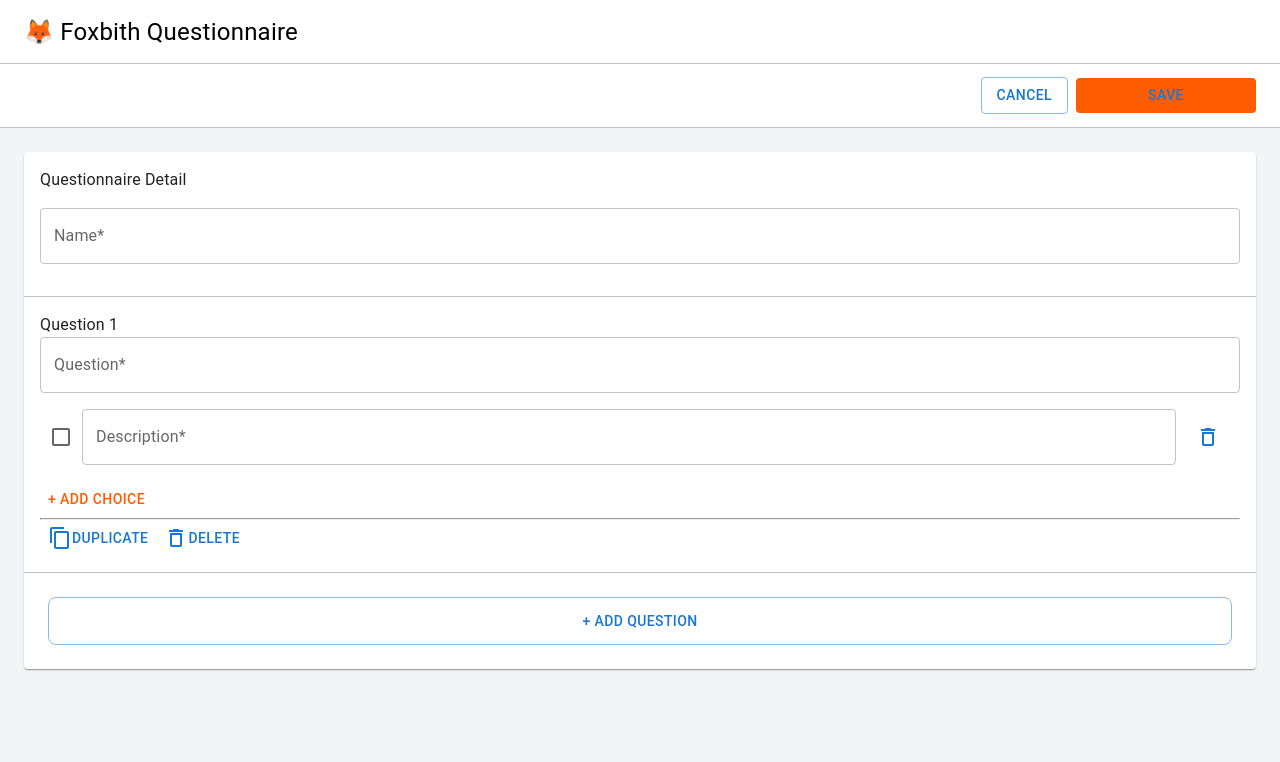
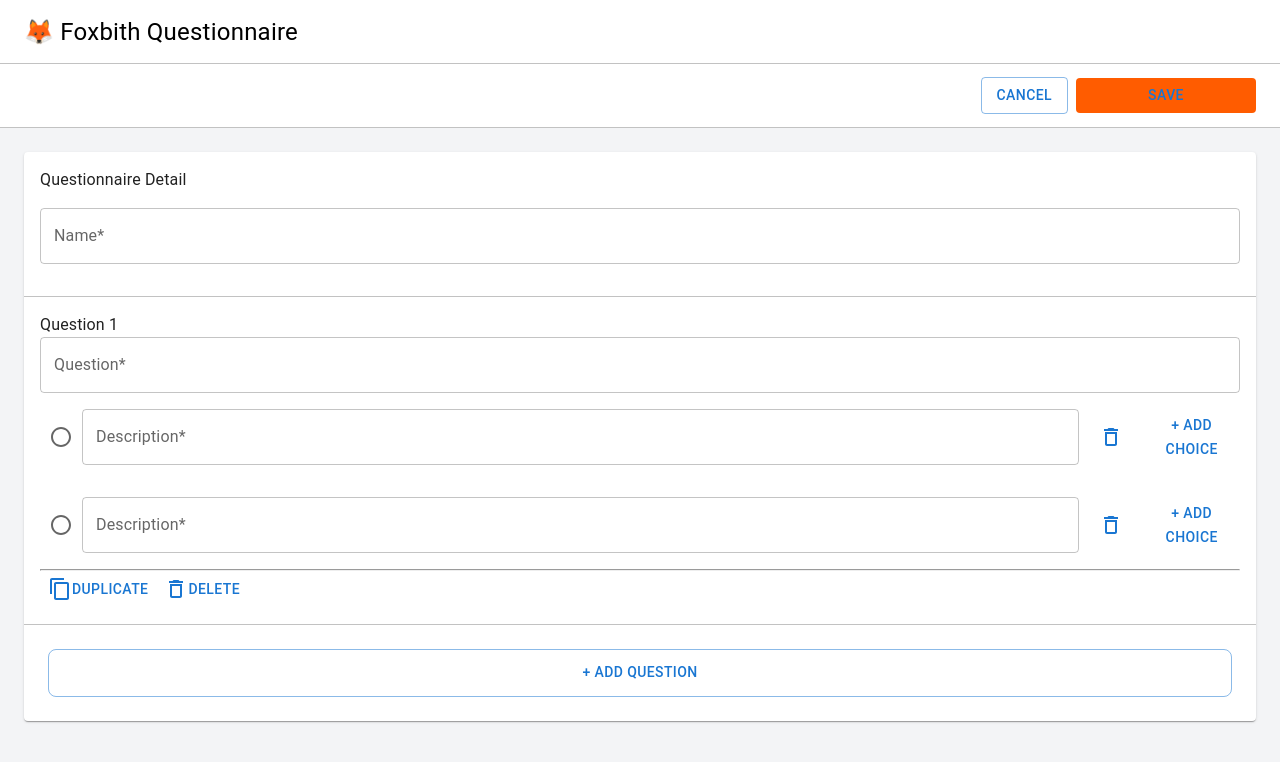
Before and after one commit to Pondws/Questionaire-Form, a Next.js app: page / in a window 1280 px wide. Shown: the top 762 px of the page. Built offline with nearby package versions, Linux system fonts and the light colour scheme.

Commit message:
add_question_delete

```diff
--- a/src/components/Form.tsx
+++ b/src/components/Form.tsx
@@ -1,10 +1,10 @@
-import React, { useState, ChangeEvent } from 'react'
+import React, { useEffect, useState } from 'react'
 import {
   Box,
   Button,
   CardActions,
   TextField,
-    Checkbox,
+  Radio,
   AppBar,
   Toolbar,
   CardContent,
@@ -15,59 +15,112 @@ import {
 import DeleteOutlineIcon from '@mui/icons-material/DeleteOutline';
 import ContentCopyIcon from '@mui/icons-material/ContentCopy';
 
+interface FormDataProp {
+  name: string,
+  questions: QuestionProp[]
+}
+interface ChoicesProp {
+  choiceId: number,
+  checked?: boolean,
+  description: string
+}
+interface QuestionProp {
+  questionId: number,
+  title: string,
+  choices: ChoicesProp[]
+}
+
 export default function Form() {
-    const [form, setForm] = useState<any>([
+  const [formData, setFormData] = useState(
     {
-            // id: "",
       name: "",
       questions: [
         {
-                    // questionId: '',
+          questionId: 1,
           title: "",
-                    choice: [
+          choices: [
             {
-                            // choiceId: "",
+              choiceId: 1,
               checked: false,
-                            description: ""
+              description: "",
+            },
+            {
+              choiceId: 2,
+              checked: false,
+              description: "",
             },
           ]
         }
       ]
     }
-    ])
+  )
 
-    // const [question, setQuestion] = useState<any>([])
+  // const handleNameChange = (e: React.ChangeEvent<HTMLTextAreaElement | HTMLInputElement>) => {
+  //     setFormData({
+  //         name: e.target.value
+  //     })
+  // };
 
-    // const addData = () => {
-    //     const data = {
-    //         name: "",
-    //         question: [
-    //             {
-    //                 title: "",
-    //                 choice: [
-    //                     {
-    //                         checked: false,
-    //                         description: ""
-    //                     },
-    //                 ]
-    //             }
-    //         ]
-    //     }
-    //     setQuestion((prevQuestion) => [...prevQuestion, data]);
+  const handleAddQuestion = () => {
+    setFormData((prev) => {
+      const prevData = [...prev.questions]
+      const questionId = prevData.at(-1)
+      prevData.push({
+        questionId: questionId.questionId + 1,
+        title: "",
+        choices: [
+          {
+            choiceId: 1,
+            checked: false,
+            description: "",
+          },
+        ]
+      })
+      return {
+        ...prev,
+        questions: prevData
+      }
+    })
+  };
+
+  const handleDeleteQuesiton = (questionId: number) => {
+    for (let i = 0; i < formData.questions.length; i++) {
+      if (formData.questions[i].questionId === questionId) {
+        formData.questions.splice(i, 1);
+        break;
+      }
+    }
+    setFormData({ ...formData });
+  }
+
+  // const handleAddChoice = (choiceId: number) => {
+  //   setFormData(prevForm => )
   // }
 
-    const handleSubmit = () => {
-        console.log(form)
+  // const handleDeleteChoice = (choiceId: number) => {
+  //   for (let i = 0; i < formData.questions.length; i++) {
+  //     if (formData.questions[i].choices.choiceId === choiceId) {
+  //       formData.questions.splice(i, 1);
+  //       break;
+  //     }
+  //   }
+  //   setFormData({ ...formData });
+  // }
+
+  const handleSubmit = (e: any) => {
+    e.preventDefault()
+    console.log(formData)
   }
 
   return (
     <Box>
+      {/* <form onSubmit={handleSubmit}> */}
       <AppBar position="static"
         sx={{
           boxShadow: "none",
-
         }}
       >
+
         <Toolbar
           sx={{
             backgroundColor: "#fff",
@@ -84,8 +137,8 @@ export default function Form() {
               width: 180,
               border: "none"
             }}
+            type='submit'
             onClick={handleSubmit}
-                        type='submit'
           >
             SAVE
           </Button>
@@ -106,37 +159,34 @@ export default function Form() {
             sx={{
               my: 2
             }}
-                        name='name'
-                        value={form.name}
-                        onChange={e => setForm({ ...form, name: e.target.value })}
+
           />
         </CardContent>
 
+        {formData.questions.map((question, index) => (
           <CardContent
-                    sx={{
-                        borderBottom: "1px solid #c2c2c2",
-                    }}
+            key={question.questionId}
           >
-                    <Typography>Question 1</Typography>
+            <Typography>Question {index + 1}</Typography>
             <TextField
               label="Question*"
               variant="outlined"
               fullWidth
-                        onChange={e => setForm({
-                            ...form,
-                            questions: [
-                                { title: e.target.value }
-                            ]
-                        })}
+              name='question'
             />
 
-
+            {question.choices.map((choice, index) => (
               <Box
+                key={choice.choiceId}
                 sx={{
                   display: "flex",
                 }}
               >
-                        <Checkbox />
+                <Radio
+                  value="a"
+                  name="radio-buttons"
+                  inputProps={{ 'aria-label': 'A' }}
+                />
 
                 <Box
                   sx={{
@@ -147,39 +197,27 @@ export default function Form() {
                     label="Description*"
                     variant="outlined"
                     fullWidth
+                    name='description'
                     sx={{
                       my: 2
                     }}
-                                onChange={e =>
-                                    setForm({
-                                        ...form,
-                                        questions: [
-                                            {
-                                                choice: [
-                                                    {
-                                                        description: e.target.value
-                                                    }
-                                                ]
-                                            }
-                                        ]
-                                    })
-                                }
                   />
                 </Box>
 
                 <Button>
                   <DeleteOutlineIcon />
                 </Button>
-                    </Box>
 
 
                 <Button
-                        sx={{
-                            color: "#FF5C00"
-                        }}
+                  onClick={() => handleAddChoice(question.questionId)}
                 >
                   + ADD CHOICE
                 </Button>
+              </Box>
+            ))}
+
+
 
             <hr />
 
@@ -187,15 +225,20 @@ export default function Form() {
               <ContentCopyIcon />
               DUPLICATE
             </Button>
-                    <Button>
+            <Button
+              onClick={() => handleDeleteQuesiton(question.questionId)}
+            >
               <DeleteOutlineIcon />
               DELETE
             </Button>
           </CardContent>
 
+        ))}
+
         <CardActions
           sx={{
             p: 3,
+            borderTop: "1px solid #c2c2c2"
           }}
         >
           <Button
@@ -205,11 +248,14 @@ export default function Form() {
               height: 48,
               borderRadius: 2
             }}
+            onClick={handleAddQuestion}
           >
             + ADD QUESTION
           </Button>
         </CardActions>
+
       </Card>
-        </Box>
+      {/* </form> */}
+    </Box >
   )
 }
```
Also changed, not shown: src/components/Navbar.tsx (indentation only). Lines whose indentation alone changed are shown as unchanged.
